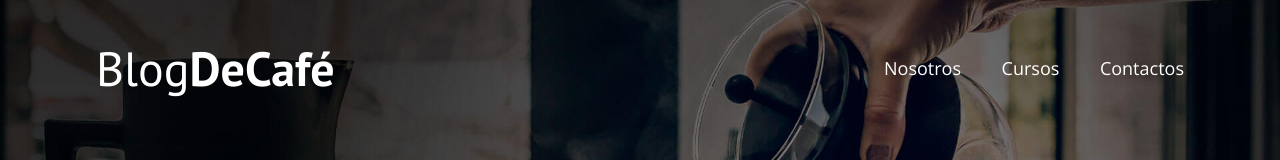
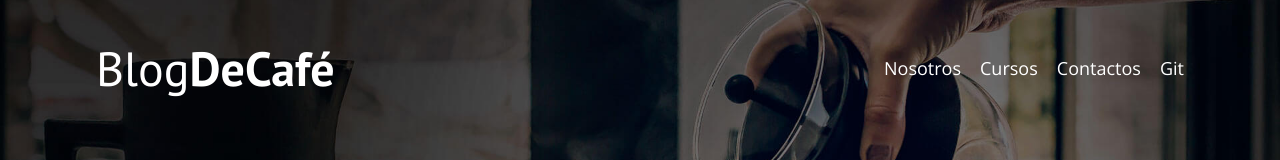
Before and after one commit to DDiegoDiazZ/BlogCafe, a plain HTML site: page nosotros.html in a window 1280 px wide. Shown: the top 160 px of the page. Drawn offline with nearby package versions, Linux system fonts and the light colour scheme.

Commit message:
Cambio 3

```diff
--- a/nosotros.html
+++ b/nosotros.html
@@ -28,7 +28,7 @@
                     <a href="nosotros.html" class="navegacion__enlace">Nosotros</a>
                     <a href="cursos.html" class="navegacion__enlace">Cursos</a>
                     <a href="contacto.html" class="navegacion__enlace">Contactos</a>
-
+                    <a href="contacto.html" class="navegacion__enlace">Git</a>
                 </nav>
             </div>
         </div>
```
